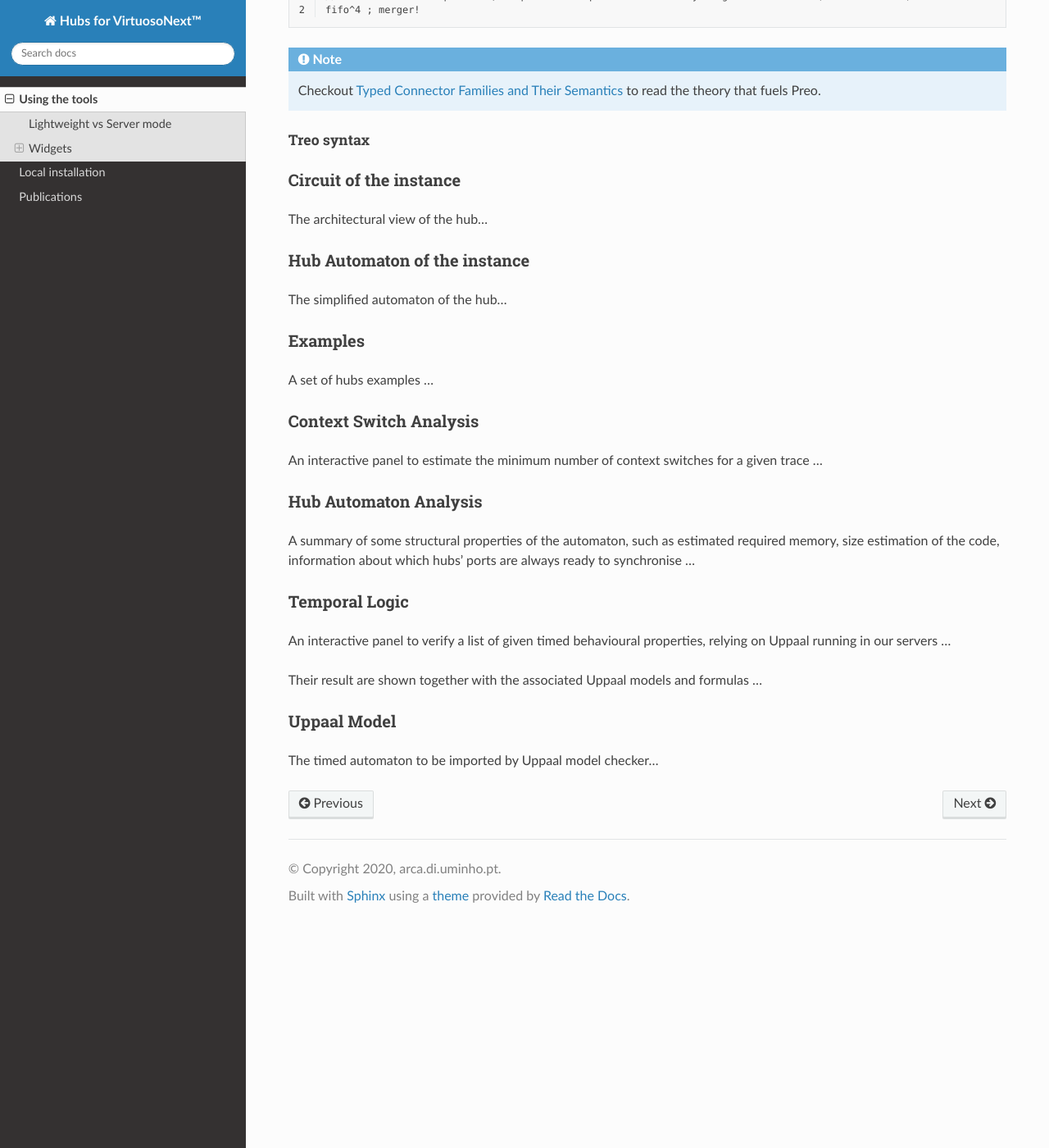
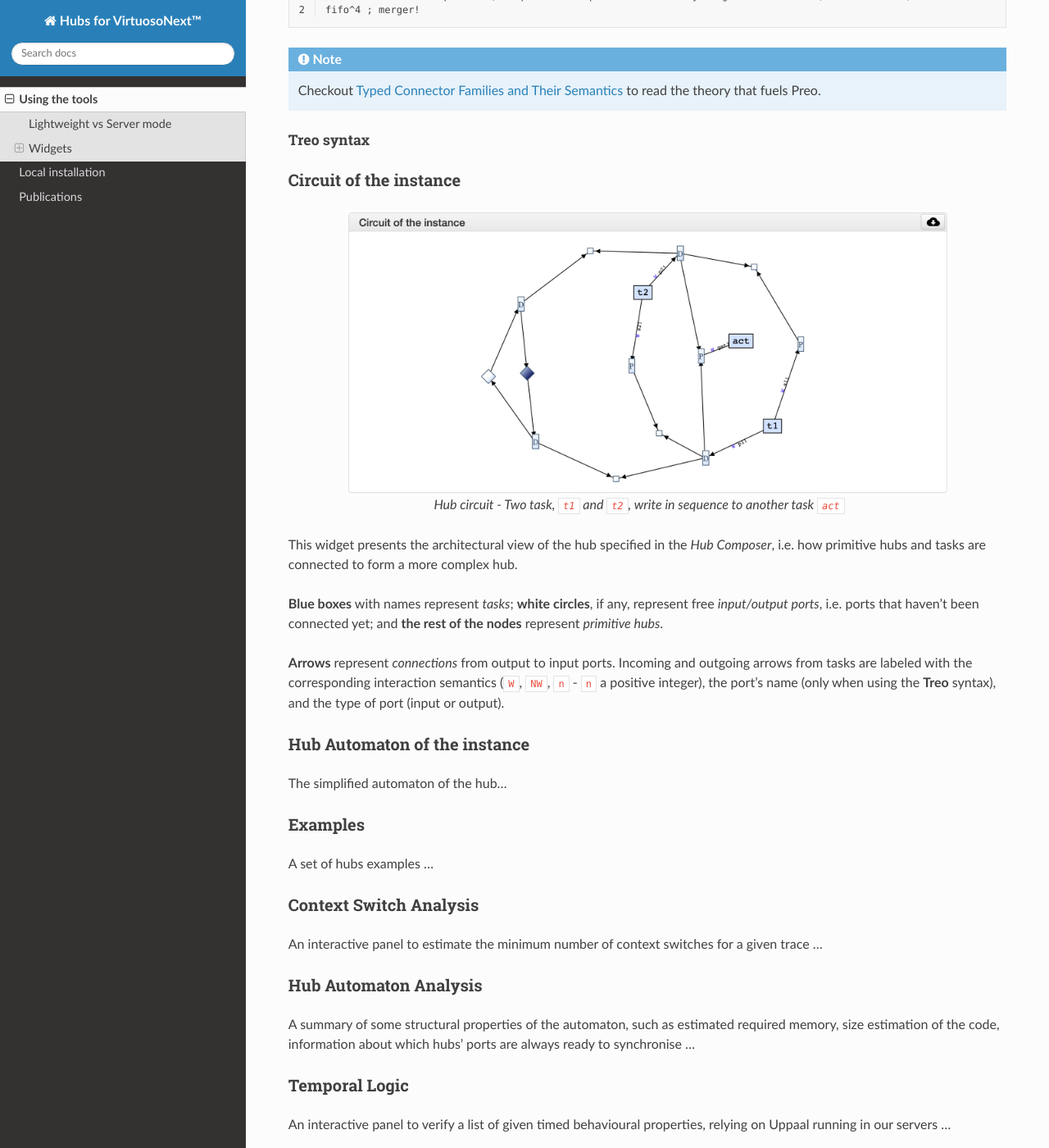
Before and after one commit to arcalab/hubAutomata, a Sphinx documentation site: the page built from docs/source/try-it.rst, in a window 1280 px wide and 1400 px high, scrolled down 4330 px. Shown: the whole window at 82% size. Built offline with Sphinx 7.4.7 and the Read the Docs theme 2.0.0, drawn with Linux system fonts in a browser that asks for light colours.

Commit message:
add circuit widget info to docs

```diff
--- a/docs/source/try-it.rst
+++ b/docs/source/try-it.rst
@@ -224,7 +224,25 @@ Treo syntax
 Circuit of the instance
 -----------------------
 
-The architectural view of the hub...
+.. figure:: _static/imgs/widgets/circuit.png
+    :align: center
+    :scale: 40 %
+
+    Hub circuit - Two task, ``t1`` and ``t2``, write in sequence to another task ``act``
+
+
+This widget presents the architectural view of the hub specified in the `Hub Composer`, i.e. how primitive hubs
+and tasks are connected to form a more complex hub.
+
+**Blue boxes** with names represent `tasks`;
+**white circles**, if any, represent free `input/output ports`, i.e. ports that haven't been connected yet; and
+**the rest of the nodes** represent `primitive hubs`.
+
+**Arrows** represent `connections` from output to input ports.
+Incoming and outgoing arrows from tasks are labeled with the corresponding interaction semantics
+(``W``, ``NW``, ``n`` - ``n`` a positive integer), the port's name (only when using the **Treo** syntax), and
+the type of port (input or output).
+
 
 Hub Automaton of the instance
 -----------------------------
```
Also changed, not shown: docs/source/_static/imgs/widgets/circuit.png.
